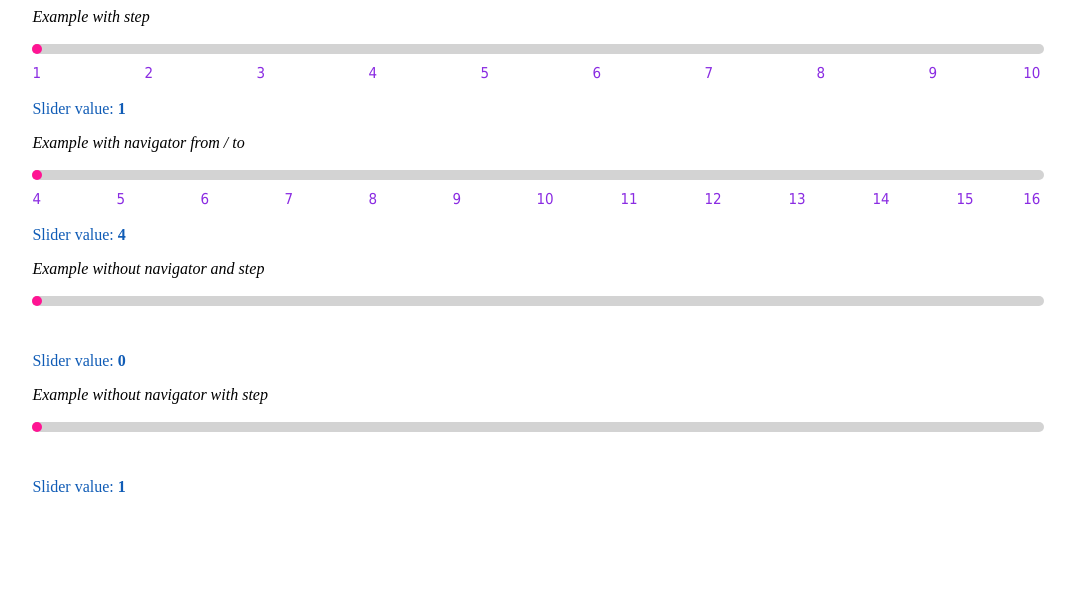
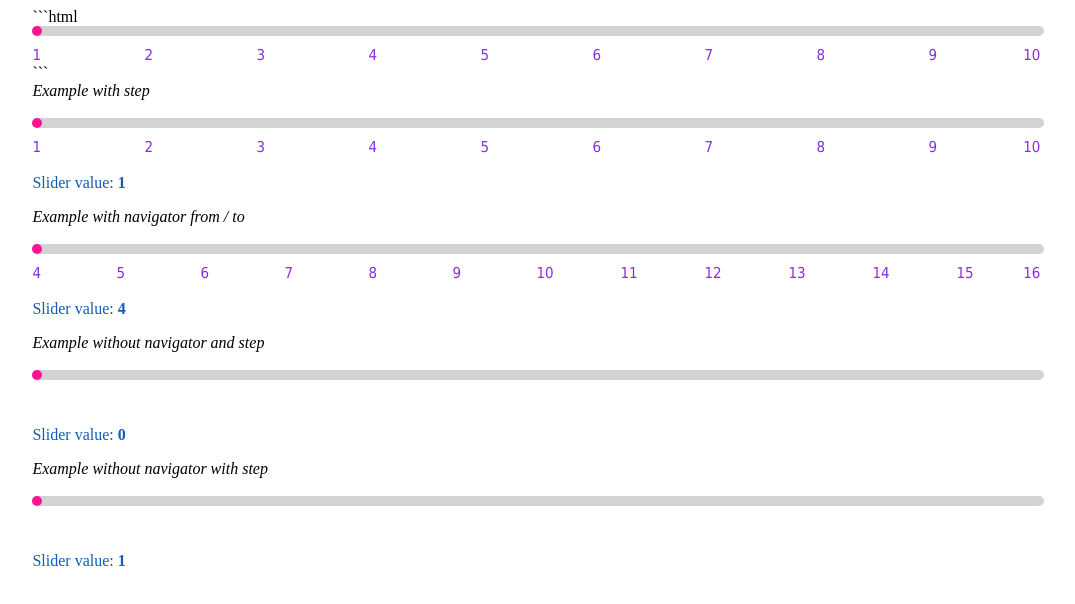
Before and after one commit to manar007/rg-slider, a website: page index.html in a window 1280 px wide. Shown: the whole page, without its empty margins (102-1177 px from the left). Drawn offline with nearby package versions, Linux system fonts and the light colour scheme.

Commit message:
Update index.html

````diff
--- a/index.html
+++ b/index.html
@@ -2,9 +2,11 @@
 <html class="no-js">
   <head>
     <meta charset="utf-8">
-    <title></title>
-    <meta name="description" content="">
+    <title>AngularJS range slider</title>
+    <meta name="description" content="AngularJS range slider directive WITHOUT jQuery dependency ">
     <meta name="viewport" content="width=device-width">
+<meta name="keywords" content="AngularJs,range slider,directive,without jQuery">
+<meta name="author" content="Narek Mamikonyan">
 
     <!-- build:css(.tmp) rg-slider.min.css -->
     <link rel="stylesheet" href="styles/main.css">
@@ -21,7 +23,16 @@
 
 <div class="rg-demo-wrapper">
 
+```html
 
+<rg-slider tracker-class="my-tracker rg-tracker-with-animation"
+                navigator-class="my-navigator"
+                bound-var="sliderValue"
+                show-navigator="true"
+                step="10"
+             ></rg-slider>
+
+```
     <div class="exp-step" ng-if="true">
         <i>Example with step<br><br></i>
         <rg-slider tracker-class="my-tracker rg-tracker-with-animation"
````
